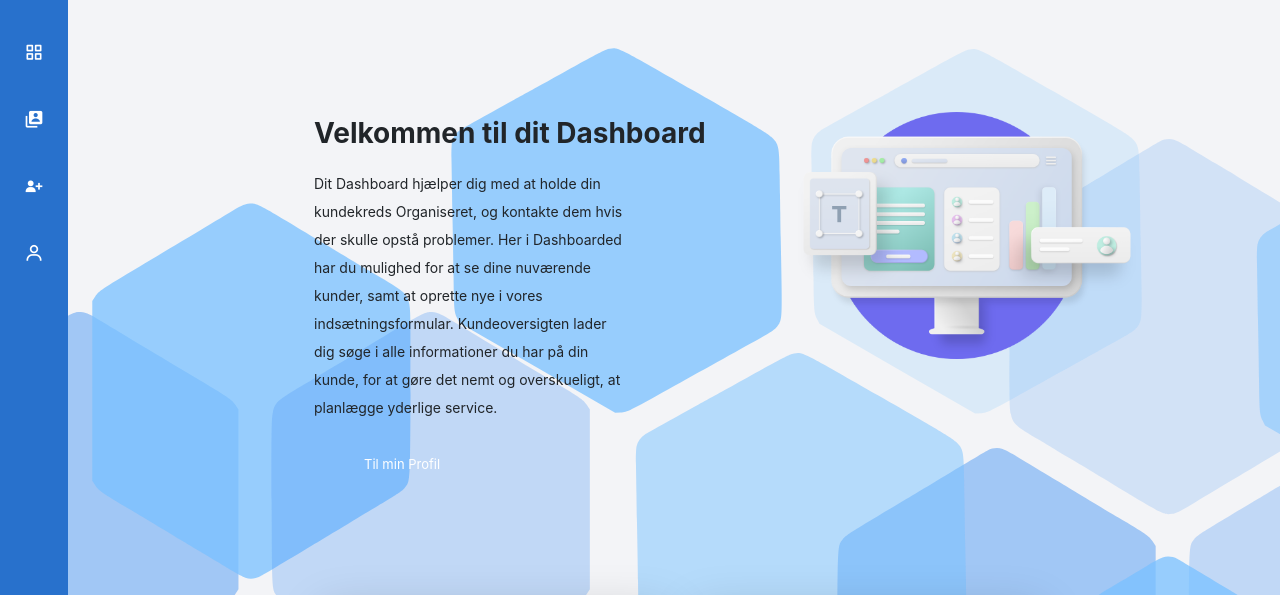
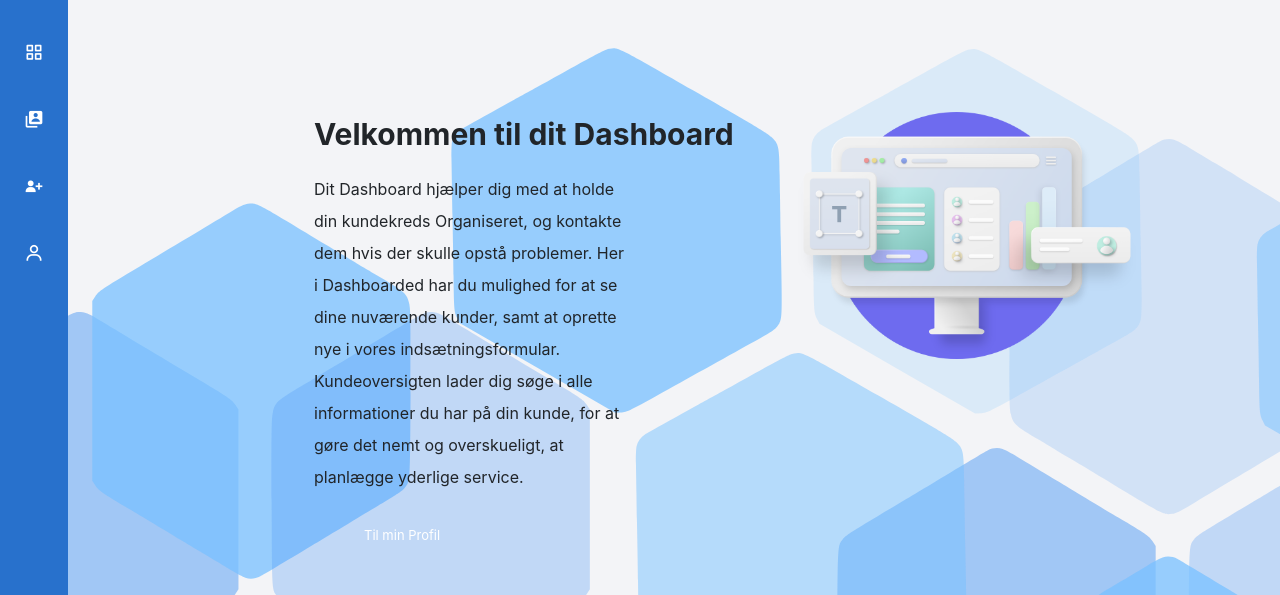
Before and after one commit to Bnop1146/Clientlee_login, a PHP site: page /home.php in a window 1280 px wide. Shown: the part 64-659 px from the top of the page. Run offline with PHP 8.4, Linux system fonts and the light colour scheme; the visitor is signed in with stand-in values (Sample User, id 1); style sheets or scripts are compiled from the project's sources; some libraries are stand-ins or nearby versions.

Commit message:
Så Ømer kan arbejde på siden.

```diff
--- a/css/home.scss
+++ b/css/home.scss
@@ -57,10 +57,10 @@
     margin-top: 140px;
   }
   .home2over{
-    font-size: 28px;
+    font-size: 30px;
   }
   .home2tekst{
-    font-size: 14px;
+    font-size: 16px;
     width: 70%;
   }
 
```
